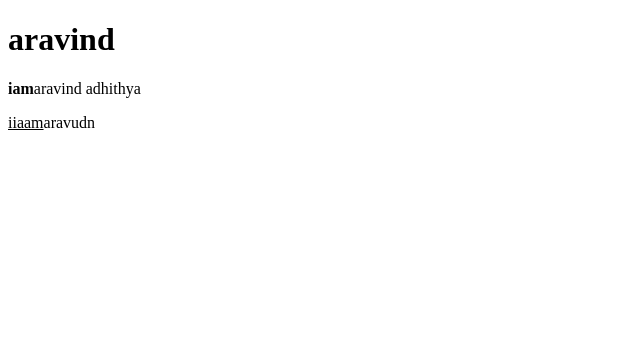
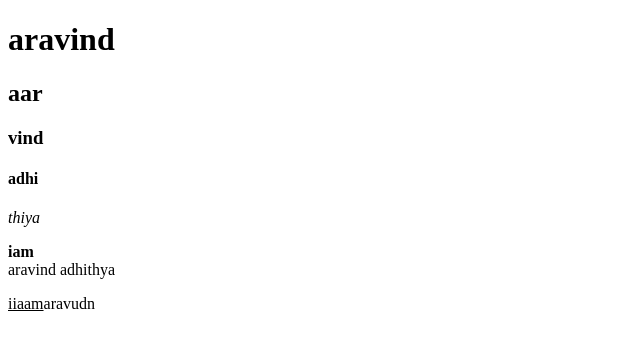
Before and after one commit to iamneo-production/aaccbabbdafeadadaeccdfffebaeceaec, a plain HTML site: page public/index.html in a window 1280 px wide. Shown: the whole page, without its empty margins (0-640 px from the left). Drawn offline with Linux system fonts and the light colour scheme.

Commit message:
Submit-project-save-commit-15/01/2024--21:18:33

```diff
--- a/public/index.html
+++ b/public/index.html
@@ -9,7 +9,11 @@
 </head>
 <body>
     <h1>aravind</h1>
-    <p><b>iam</b>aravind adhithya</p>
+    <h2>aar</h2>
+    <h3>vind</h3>
+    <h4>adhi</h4>
+    <p><i>thiya</i></p>
+    <p><b>iam</b><br>aravind adhithya</p>
     <p><u>iiaam</u>aravudn</p><br>
 </body>
 </html>
```
